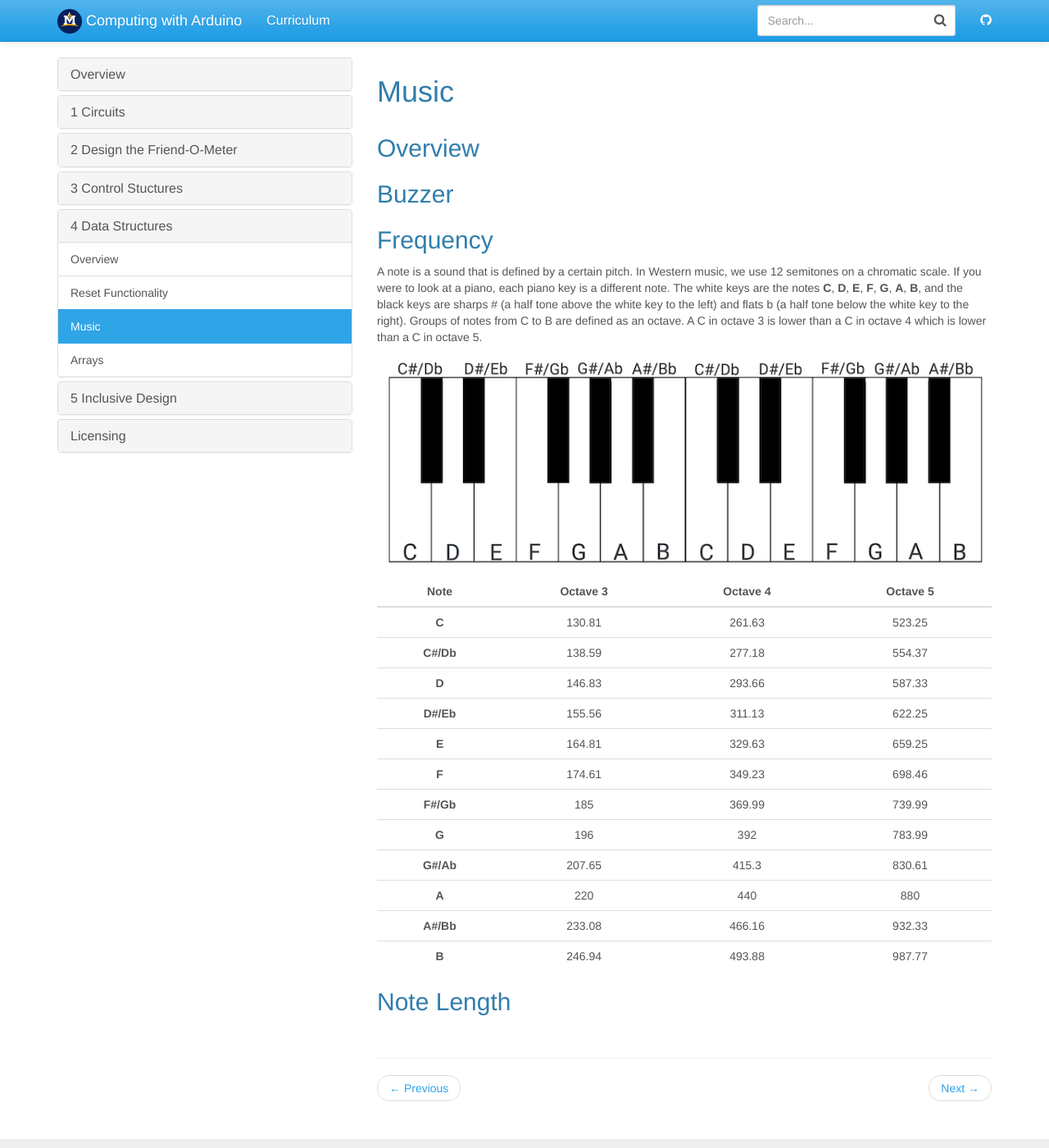
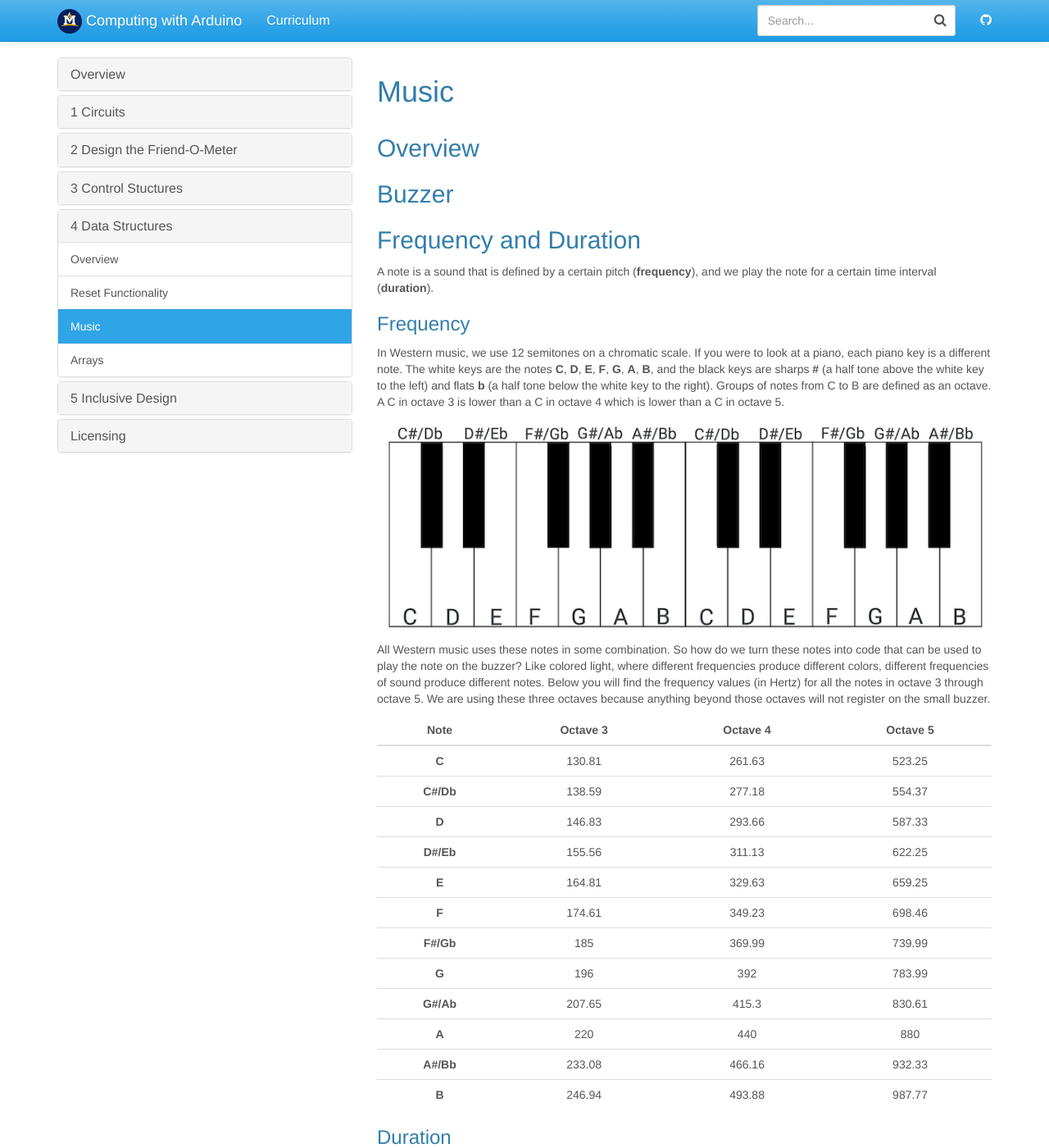
Before and after one commit to jake-chipps/friendometer, a Jekyll site: the page built from _docs/lessons/4-2.md, in a window 1280 px wide and 1400 px high. Shown: the whole window at 82% size. Built offline with Jekyll 4.4.1, drawn with Linux system fonts in a browser that asks for light colours; some of the changed text lies outside the part shown.

Commit message:
Update 4-2.md

```diff
--- a/_docs/lessons/4-2.md
+++ b/_docs/lessons/4-2.md
@@ -6,10 +6,15 @@ permalink: /docs/4-2/
 
 ## Buzzer
 
-## Frequency
-A note is a sound that is defined by a certain pitch. In Western music, we use 12 semitones on a chromatic scale. If you were to look at a piano, each piano key is a different note. The white keys are the notes **C**, **D**, **E**, **F**, **G**, **A**, **B**, and the black keys are sharps # (a half tone above the white key to the left) and flats b (a half tone below the white key to the right). Groups of notes from C to B are defined as an octave. A C in octave 3 is lower than a C in octave 4 which is lower than a C in octave 5.
+## Frequency and Duration
+A note is a sound that is defined by a certain pitch (**frequency**), and we play the note for a certain time interval (**duration**).
+
+### Frequency
+In Western music, we use 12 semitones on a chromatic scale. If you were to look at a piano, each piano key is a different note. The white keys are the notes **C**, **D**, **E**, **F**, **G**, **A**, **B**, and the black keys are sharps **#** (a half tone above the white key to the left) and flats **b** (a half tone below the white key to the right). Groups of notes from C to B are defined as an octave. A C in octave 3 is lower than a C in octave 4 which is lower than a C in octave 5.
 
 [![piano keys with notes](../images/4-2_piano.png)](https://pixabay.com/vectors/piano-keys-octave-music-keyboard-307653/)
+
+All Western music uses these notes in some combination. So how do we turn these notes into code that can be used to play the note on the buzzer? Like colored light, where different frequencies produce different colors, different frequencies of sound produce different notes. Below you will find the frequency values (in Hertz) for all the notes in octave 3 through octave 5. We are using these three octaves because anything beyond those octaves will not register on the small buzzer.
 
 Note | Octave 3 | Octave 4 | Octave 5 |
 :---: | :---: | :---: | :---: | :---: | :---:
@@ -26,4 +31,13 @@ Note | Octave 3 | Octave 4 | Octave 5 |
 **A#/Bb**  | 233.08  | 466.16  |  932.33
 **B**  | 246.94  | 493.88  |  987.77
 
-## Note Length
+### Duration
+
+
+**Task** Use the [virtual piano](https://www.musicca.com/piano) to create a fun sequence of notes, where each note as a given duration (whole, half, quarter, eighth). If you can read music and would like to convert a melody from sheet music, go for it!
+Use the table below to write down each note in order and for how long it will play.
+
+Note | | | | | | | | | | | | | | | |
+Duration | | | | | | | | | | | | | | | |
+
+## Arrays
```
